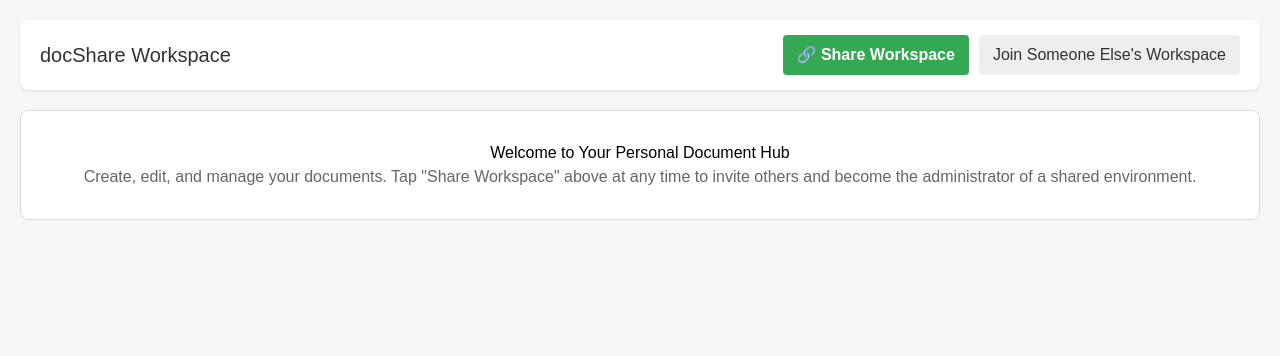
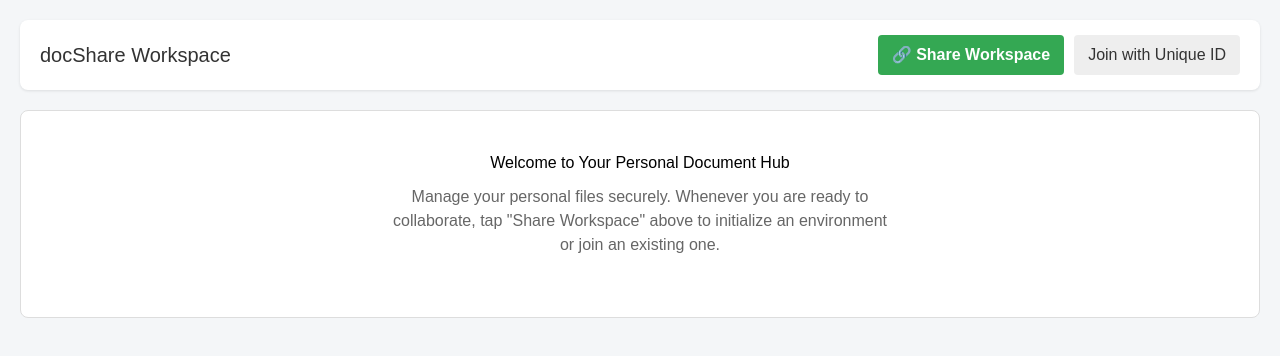
Before and after one commit to henryenterprise/docshare, a React (Vite) app: page / in a window 1280 px wide. Shown: the top 356 px of the page. Built offline with nearby package versions, Linux system fonts and the light colour scheme; the HTML template or start-up script is replaced by a standard one.

Commit message:
Refactor App component to manage workspace states

```diff
--- a/src/App.tsx
+++ b/src/App.tsx
@@ -1,49 +1,101 @@
 import React, { useState } from 'react';
 import WorkspaceManager from './WorkspaceManager';
 import JoinWorkspace from './JoinWorkspace';
+import SharedWorkspaceEditor from './SharedWorkspaceEditor';
 
 export default function App() {
+  const [currentView, setCurrentView] = useState('dashboard'); // 'dashboard', 'active-workspace', 'join-workspace'
   const [showShareModal, setShowShareModal] = useState(false);
-  const [activeTab, setActiveTab] = useState('dashboard'); // 'dashboard' or 'join'
+  const [userRole, setUserRole] = useState('admin'); // 'admin' or 'collaborator'
+  const [activeWorkspaceId, setActiveWorkspaceId] = useState(null);
+  const [behaviorStyle, setBehaviorStyle] = useState('co-editor');
+
+  // Triggered when user successfully authorizes a shared environment
+  const handleWorkspaceInitialized = (code, style) => {
+    setActiveWorkspaceId(code);
+    setBehaviorStyle(style);
+    setUserRole('admin');
+    setShowShareModal(false);
+    setCurrentView('active-workspace');
+  };
+
+  // Triggered when collaborator successfully joins via ID
+  const handleJoinSuccess = (code) => {
+    setActiveWorkspaceId(code);
+    setUserRole('collaborator');
+    setBehaviorStyle('co-editor'); // Default or fetched style from backend later
+    setCurrentView('active-workspace');
+  };
 
   return (
     <div style={{ minHeight: '100vh', background: '#f4f6f8', padding: '20px', fontFamily: 'sans-serif' }}>
 
-      {/* Dashboard Top Header */}
+      {/* Top Header Navigation */}
       <header style={{ display: 'flex', justifyContent: 'space-between', alignItems: 'center', background: '#fff', padding: '15px 20px', borderRadius: '8px', boxShadow: '0 1px 3px rgba(0,0,0,0.1)' }}>
-        <h1 style={{ margin: 0, fontSize: '20px', color: '#333' }}>docShare Workspace</h1>
+        <h1
+          onClick={() => setCurrentView('dashboard')}
+          style={{ margin: 0, fontSize: '20px', color: '#333', cursor: 'pointer' }}>
+          docShare Workspace
+        </h1>
 
         <div style={{ display: 'flex', gap: '10px', alignItems: 'center' }}>
-          {/* The Share Button embedded in every user's dashboard */}
+          {currentView === 'dashboard' && (
+            <>
               <button
                 onClick={() => setShowShareModal(true)}
                 style={{ padding: '8px 14px', background: '#34a853', color: '#fff', border: 'none', borderRadius: '4px', fontWeight: 'bold', cursor: 'pointer' }}>
                 🔗 Share Workspace
               </button>
+              <button
+                onClick={() => setCurrentView('join-workspace')}
+                style={{ padding: '8px 14px', background: '#eee', color: '#333', border: 'none', borderRadius: '4px', cursor: 'pointer' }}>
+                Join with Unique ID
+              </button>
+            </>
+          )}
 
+          {currentView !== 'dashboard' && (
             <button
-            onClick={() => setActiveTab(activeTab === 'dashboard' ? 'join' : 'dashboard')}
-            style={{ padding: '8px 14px', background: '#eee', color: '#333', border: 'none', borderRadius: '4px', cursor: 'pointer' }}>
-            {activeTab === 'dashboard' ? 'Join Someone Else\'s Workspace' : 'Back to My Dashboard'}
+              onClick={() => setCurrentView('dashboard')}
+              style={{ padding: '8px 14px', background: '#d93025', color: '#fff', border: 'none', borderRadius: '4px', fontWeight: 'bold', cursor: 'pointer' }}>
+              Exit Workspace
             </button>
+          )}
         </div>
       </header>
 
-      {/* Main View Area */}
+      {/* Dynamic Content Views */}
       <main style={{ marginTop: '20px' }}>
-        {activeTab === 'dashboard' ? (
-          <div style={{ background: '#fff', padding: '30px', borderRadius: '8px', textAlign: 'center', border: '1px solid #ddd' }}>
+        {currentView === 'dashboard' && (
+          <div style={{ background: '#fff', padding: '40px', borderRadius: '8px', textAlign: 'center', border: '1px solid #ddd' }}>
             <h2>Welcome to Your Personal Document Hub</h2>
-            <p style={{ color: '#666' }}>Create, edit, and manage your documents. Tap "Share Workspace" above at any time to invite others and become the administrator of a shared environment.</p>
+            <p style={{ color: '#666', maxWidth: '500px', margin: '10px auto 20px auto' }}>
+              Manage your personal files securely. Whenever you are ready to collaborate, tap "Share Workspace" above to initialize an environment or join an existing one.
+            </p>
           </div>
-        ) : (
-          <JoinWorkspace />
+        )}
+
+        {currentView === 'join-workspace' && (
+          <div>
+            <JoinWorkspace onJoinSuccess={handleJoinSuccess} />
+          </div>
+        )}
+
+        {currentView === 'active-workspace' && (
+          <SharedWorkspaceEditor
+            userRole={userRole}
+            workspaceId={activeWorkspaceId}
+            behaviorStyle={behaviorStyle}
+          />
         )}
       </main>
 
-      {/* Popup Window / Modal for Sharing Authorization */}
+      {/* Share Authorization Modal */}
       {showShareModal && (
-        <WorkspaceManager onClose={() => setShowShareModal(false)} />
+        <WorkspaceManager
+          onClose={() => setShowShareModal(false)}
+          onInitialize={handleWorkspaceInitialized}
+        />
       )}
 
     </div>
```
Lines whose indentation alone changed are shown as unchanged.
